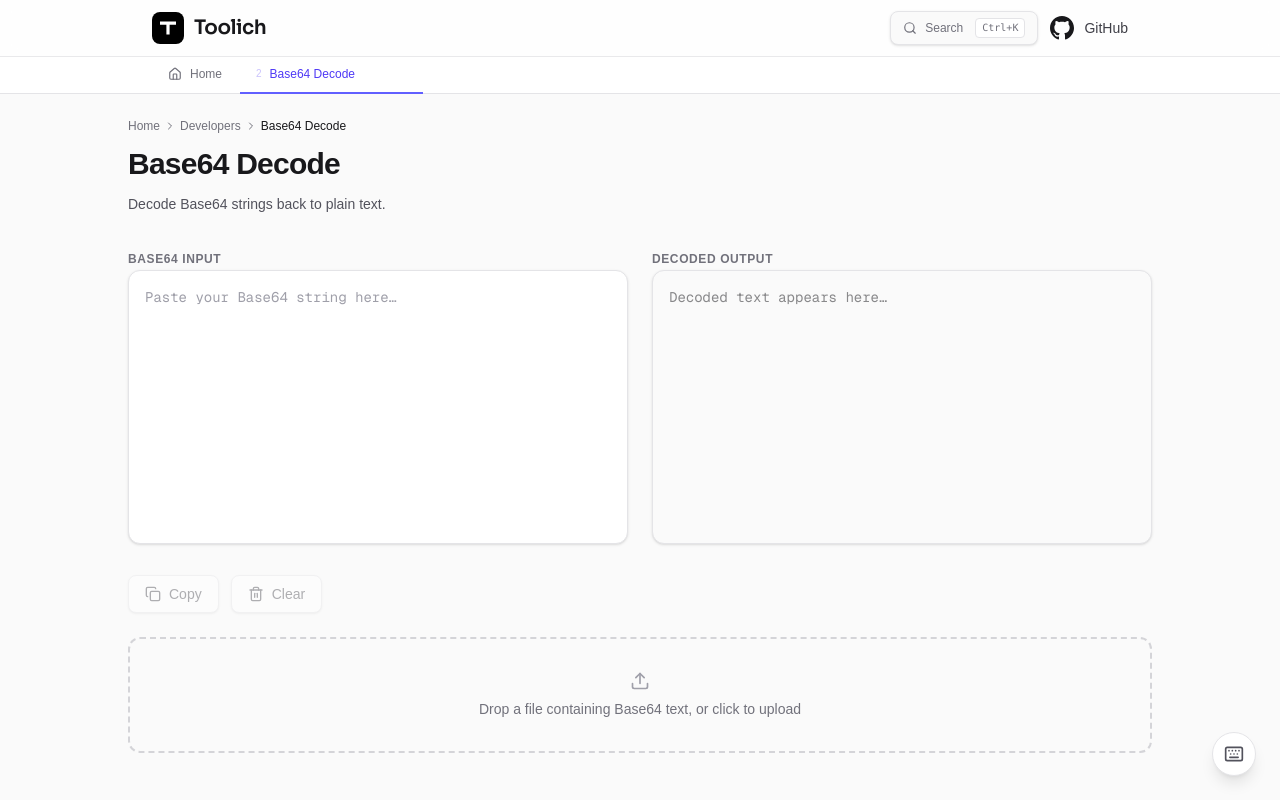
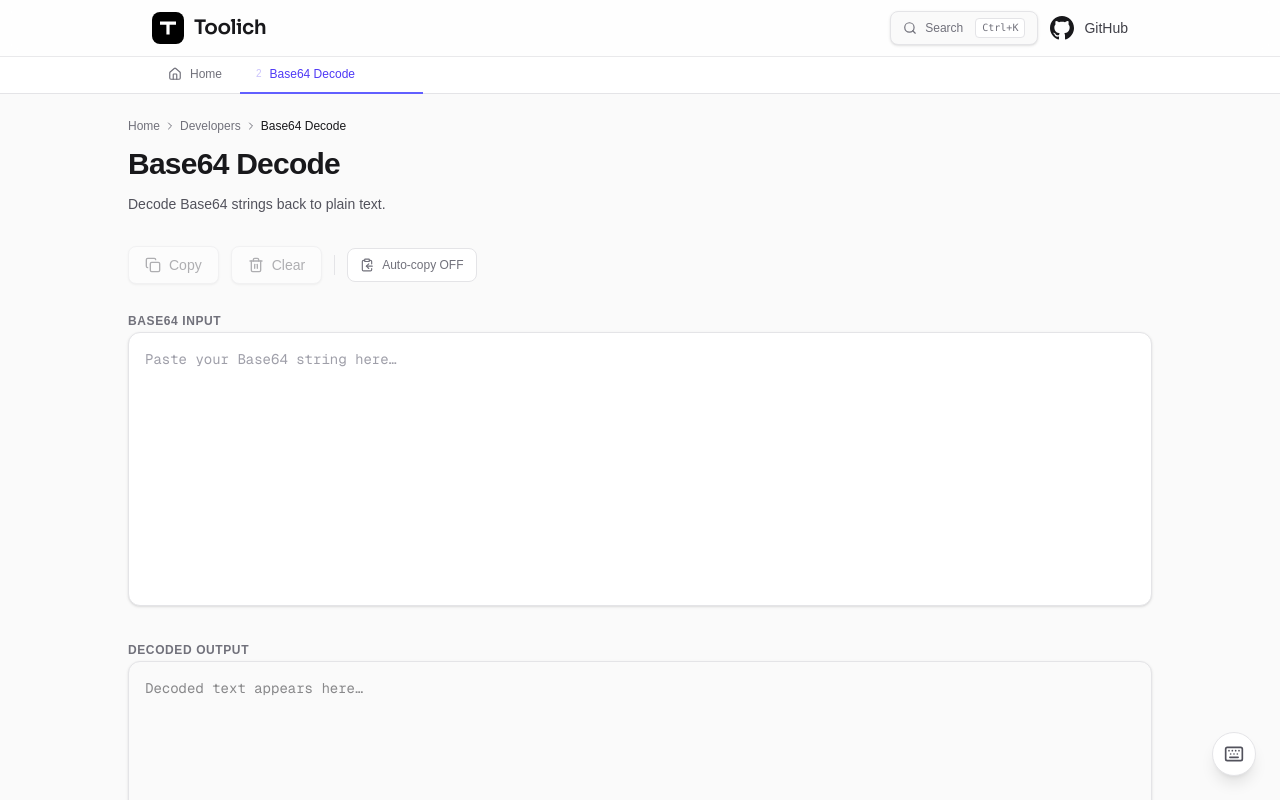
Before and after one commit to cratonik/toolich, a Next.js app: page /tools/developers/base64-decode in a window 1280 px wide. Shown: the top 800 px of the page. Built offline with nearby package versions, Linux system fonts and the light colour scheme.

Commit message:
Updated the textarea view for better visibility and added the auto copy toggle. (As per feedback)

```diff
--- a/src/tools/developers/base64-decode/Base64Decoder.tsx
+++ b/src/tools/developers/base64-decode/Base64Decoder.tsx
@@ -1,12 +1,13 @@
 "use client";
 
 import { useState, useCallback, useRef, useEffect } from "react";
-import { Copy, Check, Trash2, AlertTriangle, Upload, Undo2 } from "lucide-react";
+import { Copy, Check, Trash2, AlertTriangle, Upload, Undo2, ClipboardCopy } from "lucide-react";
 import { useSessionState } from "@/lib/use-session-state";
 
 export default function Base64Decoder() {
     const [input, setInput] = useSessionState("base64-decode:input", "");
     const [output, setOutput] = useSessionState("base64-decode:output", "");
+    const [autoCopy, setAutoCopy] = useSessionState("base64-decode:autocopy", false);
     const [error, setError] = useState<string | null>(null);
     const [copied, setCopied] = useState(false);
     const [dragActive, setDragActive] = useState(false);
@@ -32,14 +33,14 @@ export default function Base64Decoder() {
         }
     }, []);
 
-    // Auto-copy output to clipboard on every change
+    // Auto-copy output to clipboard when enabled
     useEffect(() => {
-        if (!output) return;
+        if (!autoCopy || !output) return;
         navigator.clipboard.writeText(output).then(() => {
             setCopied(true);
             setTimeout(() => setCopied(false), 1500);
         }).catch(() => { });
-    }, [output]);
+    }, [autoCopy, output]);
 
     const handleInputChange = (value: string) => {
         setInput(value);
@@ -109,8 +110,67 @@ export default function Base64Decoder() {
 
     return (
         <div className="space-y-6">
+            {/* Action buttons */}
+            <div className="flex flex-wrap items-center gap-3">
+                <button
+                    type="button"
+                    onClick={handleCopy}
+                    disabled={!output}
+                    className="inline-flex items-center gap-2 rounded-lg border border-zinc-200 bg-white px-4 py-2 text-sm font-medium text-zinc-700 shadow-sm transition-all hover:border-zinc-300 hover:bg-zinc-50 active:scale-[0.97] disabled:cursor-not-allowed disabled:opacity-40 dark:border-zinc-700 dark:bg-zinc-800 dark:text-zinc-300 dark:hover:border-zinc-600 dark:hover:bg-zinc-700"
+                >
+                    {copied ? (
+                        <>
+                            <Check className="h-4 w-4 text-emerald-500" />
+                            Copied!
+                        </>
+                    ) : (
+                        <>
+                            <Copy className="h-4 w-4" />
+                            Copy
+                        </>
+                    )}
+                </button>
+
+                <button
+                    type="button"
+                    onClick={handleClear}
+                    disabled={!input && !output}
+                    className="inline-flex items-center gap-2 rounded-lg border border-zinc-200 bg-white px-4 py-2 text-sm font-medium text-zinc-700 shadow-sm transition-all hover:border-zinc-300 hover:bg-zinc-50 active:scale-[0.97] disabled:cursor-not-allowed disabled:opacity-40 dark:border-zinc-700 dark:bg-zinc-800 dark:text-zinc-300 dark:hover:border-zinc-600 dark:hover:bg-zinc-700"
+                >
+                    <Trash2 className="h-4 w-4" />
+                    Clear
+                </button>
+
+                <div className="h-5 w-px bg-zinc-200 dark:bg-zinc-700" />
+
+                <button
+                    type="button"
+                    onClick={() => setAutoCopy(!autoCopy)}
+                    className={`inline-flex items-center gap-2 rounded-lg border px-3 py-2 text-xs font-medium transition-all ${
+                        autoCopy
+                            ? "border-emerald-300 bg-emerald-50 text-emerald-700 dark:border-emerald-600/50 dark:bg-emerald-500/10 dark:text-emerald-400"
+                            : "border-zinc-200 bg-white text-zinc-500 hover:border-zinc-300 dark:border-zinc-700 dark:bg-zinc-800 dark:text-zinc-400 dark:hover:border-zinc-600"
+                    }`}
+                    title={autoCopy ? "Auto-copy is ON" : "Auto-copy is OFF"}
+                >
+                    <ClipboardCopy className="h-3.5 w-3.5" />
+                    Auto-copy {autoCopy ? "ON" : "OFF"}
+                </button>
+
+                {/* Undo button (visible right after clear) */}
+                {!input && !output && undoRef.current !== null && (
+                    <button
+                        type="button"
+                        onClick={handleUndo}
+                        className="inline-flex items-center gap-2 rounded-lg border border-amber-200 bg-amber-50 px-4 py-2 text-sm font-medium text-amber-700 shadow-sm transition-all hover:border-amber-300 hover:bg-amber-100 active:scale-[0.97] dark:border-amber-600/50 dark:bg-amber-500/10 dark:text-amber-400 dark:hover:border-amber-500 dark:hover:bg-amber-500/20"
+                    >
+                        <Undo2 className="h-4 w-4" />
+                        Undo
+                    </button>
+                )}
+            </div>
             {/* Input / Output panels */}
-            <div className="grid gap-6 md:grid-cols-2">
+            <div className="grid gap-6 md:grid-cols-1">
                 {/* Input */}
                 <div className="space-y-2">
                     <label className="text-xs font-semibold uppercase tracking-wider text-zinc-500 dark:text-zinc-400">
@@ -150,49 +210,7 @@ export default function Base64Decoder() {
                 </div>
             </div>
 
-            {/* Action buttons */}
-            <div className="flex flex-wrap items-center gap-3">
-                <button
-                    type="button"
-                    onClick={handleCopy}
-                    disabled={!output}
-                    className="inline-flex items-center gap-2 rounded-lg border border-zinc-200 bg-white px-4 py-2 text-sm font-medium text-zinc-700 shadow-sm transition-all hover:border-zinc-300 hover:bg-zinc-50 active:scale-[0.97] disabled:cursor-not-allowed disabled:opacity-40 dark:border-zinc-700 dark:bg-zinc-800 dark:text-zinc-300 dark:hover:border-zinc-600 dark:hover:bg-zinc-700"
-                >
-                    {copied ? (
-                        <>
-                            <Check className="h-4 w-4 text-emerald-500" />
-                            Copied!
-                        </>
-                    ) : (
-                        <>
-                            <Copy className="h-4 w-4" />
-                            Copy
-                        </>
-                    )}
-                </button>
 
-                <button
-                    type="button"
-                    onClick={handleClear}
-                    disabled={!input && !output}
-                    className="inline-flex items-center gap-2 rounded-lg border border-zinc-200 bg-white px-4 py-2 text-sm font-medium text-zinc-700 shadow-sm transition-all hover:border-zinc-300 hover:bg-zinc-50 active:scale-[0.97] disabled:cursor-not-allowed disabled:opacity-40 dark:border-zinc-700 dark:bg-zinc-800 dark:text-zinc-300 dark:hover:border-zinc-600 dark:hover:bg-zinc-700"
-                >
-                    <Trash2 className="h-4 w-4" />
-                    Clear
-                </button>
-
-                {/* Undo button (visible right after clear) */}
-                {!input && !output && undoRef.current !== null && (
-                    <button
-                        type="button"
-                        onClick={handleUndo}
-                        className="inline-flex items-center gap-2 rounded-lg border border-amber-200 bg-amber-50 px-4 py-2 text-sm font-medium text-amber-700 shadow-sm transition-all hover:border-amber-300 hover:bg-amber-100 active:scale-[0.97] dark:border-amber-600/50 dark:bg-amber-500/10 dark:text-amber-400 dark:hover:border-amber-500 dark:hover:bg-amber-500/20"
-                    >
-                        <Undo2 className="h-4 w-4" />
-                        Undo
-                    </button>
-                )}
-            </div>
 
             {/* File drop zone */}
             <div
--- a/src/tools/developers/base64-encode/Base64Encoder.tsx
+++ b/src/tools/developers/base64-encode/Base64Encoder.tsx
@@ -1,12 +1,13 @@
 "use client";
 
 import { useState, useCallback, useRef, useEffect } from "react";
-import { Copy, Check, Trash2, Upload, Undo2 } from "lucide-react";
+import { Copy, Check, Trash2, Upload, Undo2, ClipboardCopy } from "lucide-react";
 import { useSessionState } from "@/lib/use-session-state";
 
 export default function Base64Encoder() {
     const [input, setInput] = useSessionState("base64-encode:input", "");
     const [output, setOutput] = useSessionState("base64-encode:output", "");
+    const [autoCopy, setAutoCopy] = useSessionState("base64-encode:autocopy", false);
     const [copied, setCopied] = useState(false);
     const [dragActive, setDragActive] = useState(false);
     const [fileName, setFileName] = useState<string | null>(null);
@@ -28,14 +29,14 @@ export default function Base64Encoder() {
         }
     }, []);
 
-    // Auto-copy output to clipboard on every change
+    // Auto-copy output to clipboard when enabled
     useEffect(() => {
-        if (!output || output.startsWith("⚠")) return;
+        if (!autoCopy || !output || output.startsWith("⚠")) return;
         navigator.clipboard.writeText(output).then(() => {
             setCopied(true);
             setTimeout(() => setCopied(false), 1500);
         }).catch(() => { });
-    }, [output]);
+    }, [autoCopy, output]);
 
     const handleInputChange = (value: string) => {
         setInput(value);
@@ -103,37 +104,6 @@ export default function Base64Encoder() {
 
     return (
         <div className="space-y-6">
-            {/* Input / Output panels */}
-            <div className="grid gap-6 md:grid-cols-2">
-                {/* Input */}
-                <div className="space-y-2">
-                    <label className="text-xs font-semibold uppercase tracking-wider text-zinc-500 dark:text-zinc-400">
-                        Input
-                    </label>
-                    <textarea
-                        value={input}
-                        onChange={(e) => handleInputChange(e.target.value)}
-                        placeholder="Type or paste text here…"
-                        rows={12}
-                        className="w-full resize-none rounded-xl border border-zinc-200 bg-white p-4 font-mono text-sm text-zinc-900 shadow-sm outline-none transition-colors placeholder:text-zinc-400 focus:border-indigo-400 focus:ring-2 focus:ring-indigo-500/20 dark:border-zinc-700 dark:bg-zinc-900/60 dark:text-zinc-100 dark:placeholder:text-zinc-500 dark:focus:border-indigo-500 dark:focus:ring-indigo-500/20"
-                    />
-                </div>
-
-                {/* Output */}
-                <div className="space-y-2">
-                    <label className="text-xs font-semibold uppercase tracking-wider text-zinc-500 dark:text-zinc-400">
-                        Base64 Output
-                    </label>
-                    <textarea
-                        value={output}
-                        readOnly
-                        placeholder="Encoded output appears here…"
-                        rows={12}
-                        className="w-full resize-none rounded-xl border border-zinc-200 bg-zinc-50 p-4 font-mono text-sm text-zinc-900 shadow-sm outline-none dark:border-zinc-700 dark:bg-zinc-800/40 dark:text-zinc-100 dark:placeholder:text-zinc-500"
-                    />
-                </div>
-            </div>
-
             {/* Action buttons */}
             <div className="flex flex-wrap items-center gap-3">
                 <button
@@ -165,6 +135,22 @@ export default function Base64Encoder() {
                     Clear
                 </button>
 
+                <div className="h-5 w-px bg-zinc-200 dark:bg-zinc-700" />
+
+                <button
+                    type="button"
+                    onClick={() => setAutoCopy(!autoCopy)}
+                    className={`inline-flex items-center gap-2 rounded-lg border px-3 py-2 text-xs font-medium transition-all ${
+                        autoCopy
+                            ? "border-emerald-300 bg-emerald-50 text-emerald-700 dark:border-emerald-600/50 dark:bg-emerald-500/10 dark:text-emerald-400"
+                            : "border-zinc-200 bg-white text-zinc-500 hover:border-zinc-300 dark:border-zinc-700 dark:bg-zinc-800 dark:text-zinc-400 dark:hover:border-zinc-600"
+                    }`}
+                    title={autoCopy ? "Auto-copy is ON" : "Auto-copy is OFF"}
+                >
+                    <ClipboardCopy className="h-3.5 w-3.5" />
+                    Auto-copy {autoCopy ? "ON" : "OFF"}
+                </button>
+
                 {/* Undo button (visible right after clear) */}
                 {!input && !output && undoRef.current !== null && (
                     <button
@@ -177,6 +163,38 @@ export default function Base64Encoder() {
                     </button>
                 )}
             </div>
+            {/* Input / Output panels */}
+            <div className="grid gap-6 md:grid-cols-1">
+                {/* Input */}
+                <div className="space-y-2">
+                    <label className="text-xs font-semibold uppercase tracking-wider text-zinc-500 dark:text-zinc-400">
+                        Input
+                    </label>
+                    <textarea
+                        value={input}
+                        onChange={(e) => handleInputChange(e.target.value)}
+                        placeholder="Type or paste text here…"
+                        rows={12}
+                        className="w-full resize-none rounded-xl border border-zinc-200 bg-white p-4 font-mono text-sm text-zinc-900 shadow-sm outline-none transition-colors placeholder:text-zinc-400 focus:border-indigo-400 focus:ring-2 focus:ring-indigo-500/20 dark:border-zinc-700 dark:bg-zinc-900/60 dark:text-zinc-100 dark:placeholder:text-zinc-500 dark:focus:border-indigo-500 dark:focus:ring-indigo-500/20"
+                    />
+                </div>
+
+                {/* Output */}
+                <div className="space-y-2">
+                    <label className="text-xs font-semibold uppercase tracking-wider text-zinc-500 dark:text-zinc-400">
+                        Base64 Output
+                    </label>
+                    <textarea
+                        value={output}
+                        readOnly
+                        placeholder="Encoded output appears here…"
+                        rows={12}
+                        className="w-full resize-none rounded-xl border border-zinc-200 bg-zinc-50 p-4 font-mono text-sm text-zinc-900 shadow-sm outline-none dark:border-zinc-700 dark:bg-zinc-800/40 dark:text-zinc-100 dark:placeholder:text-zinc-500"
+                    />
+                </div>
+            </div>
+
+
 
             {/* File drop zone */}
             <div
```
